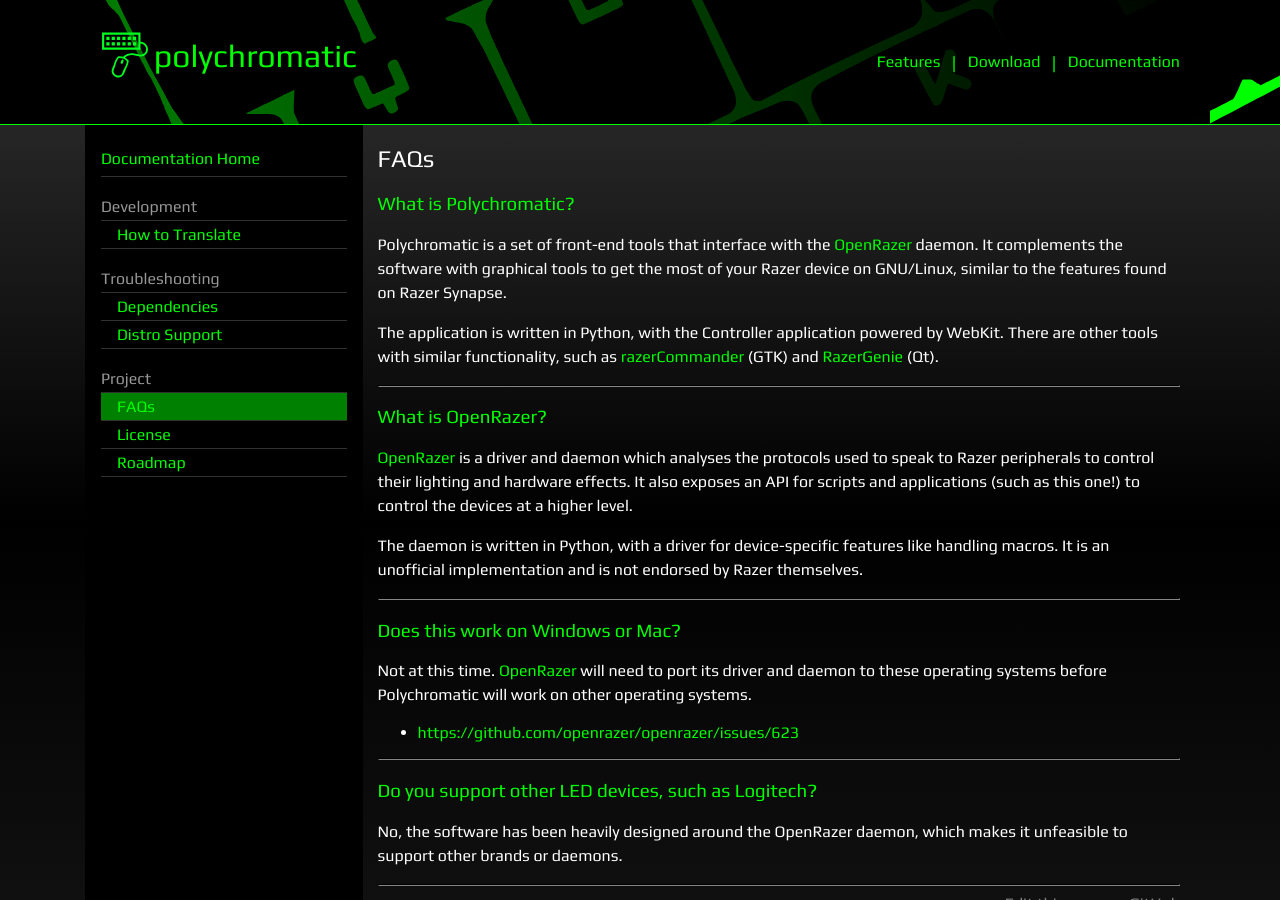
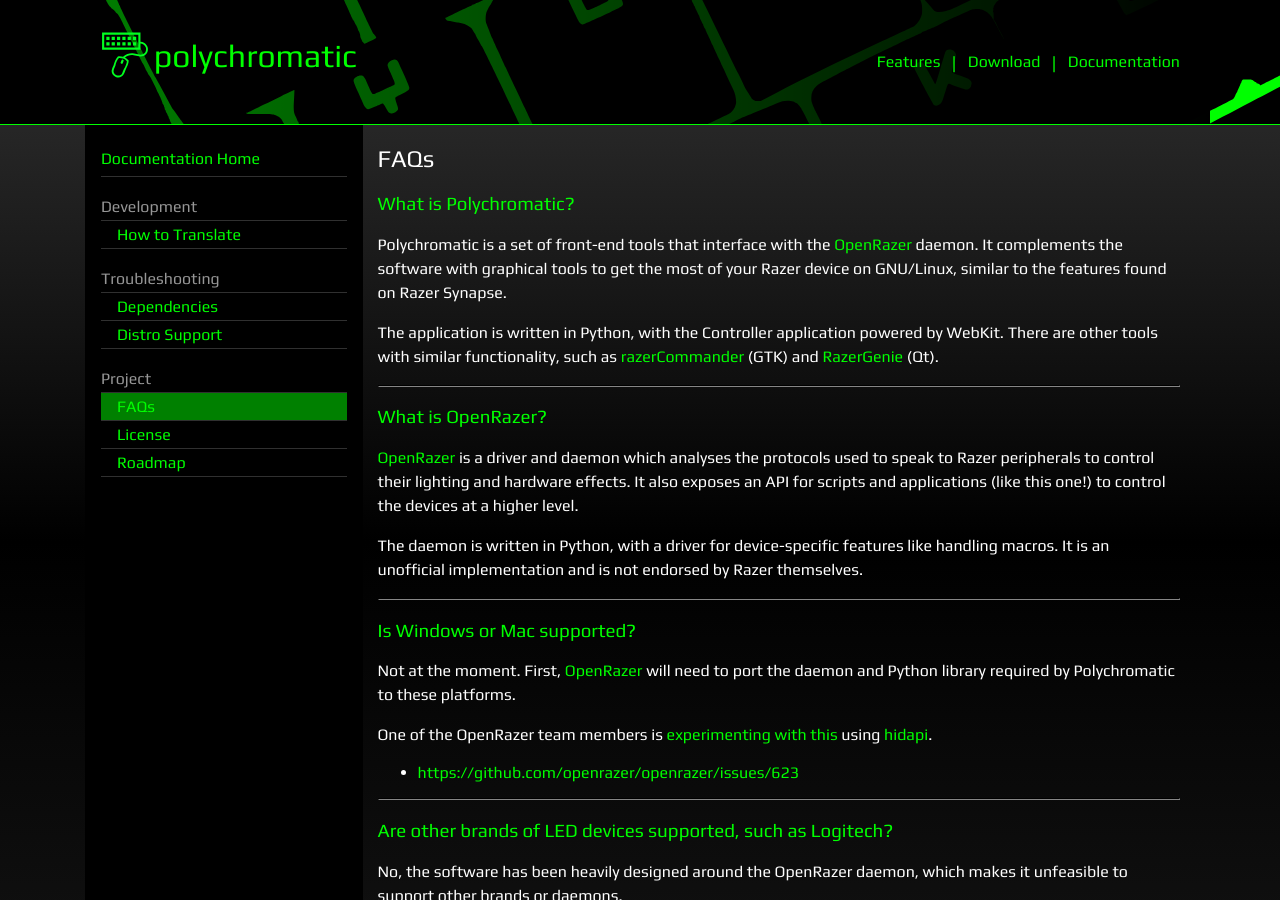
Before and after one commit to polychromatic/website, a Jekyll site: the page built from docs/faqs.md, in a window 1280 px wide and 900 px high. Built offline with Jekyll 4.4.1, drawn with Linux system fonts in a browser that asks for light colours.

Commit message:
Update FAQs - mostly about Windows/Mac support.

```diff
--- a/docs/faqs.md
+++ b/docs/faqs.md
@@ -22,7 +22,7 @@ WebKit. There are other tools with similar functionality, such as
 
 [OpenRazer] is a driver and daemon which analyses the protocols used to speak
 to Razer peripherals to control their lighting and hardware effects. It also
-exposes an API for scripts and applications (such as this one!) to control
+exposes an API for scripts and applications (like this one!) to control
 the devices at a higher level.
 
 The daemon is written in Python, with a driver for device-specific
@@ -31,10 +31,13 @@ endorsed by Razer themselves.
 
 ----
 
-### Does this work on Windows or Mac?
+### Is Windows or Mac supported?
 
-Not at this time. [OpenRazer] will need to port its driver and daemon to these
-operating systems before Polychromatic will work on other operating systems.
+Not at the moment. First, [OpenRazer] will need to port the daemon and
+Python library required by Polychromatic to these platforms.
+
+One of the OpenRazer team members is [experimenting with this](https://github.com/z3ntu/razer_test)
+using [hidapi](https://github.com/signal11/hidapi).
 
 * <https://github.com/openrazer/openrazer/issues/623>
 
@@ -42,7 +45,7 @@ operating systems before Polychromatic will work on other operating systems.
 
 ----
 
-### Do you support other LED devices, such as Logitech?
+### Are other brands of LED devices supported, such as Logitech?
 
 No, the software has been heavily designed around the OpenRazer daemon, which
 makes it unfeasible to support other brands or daemons.
```
